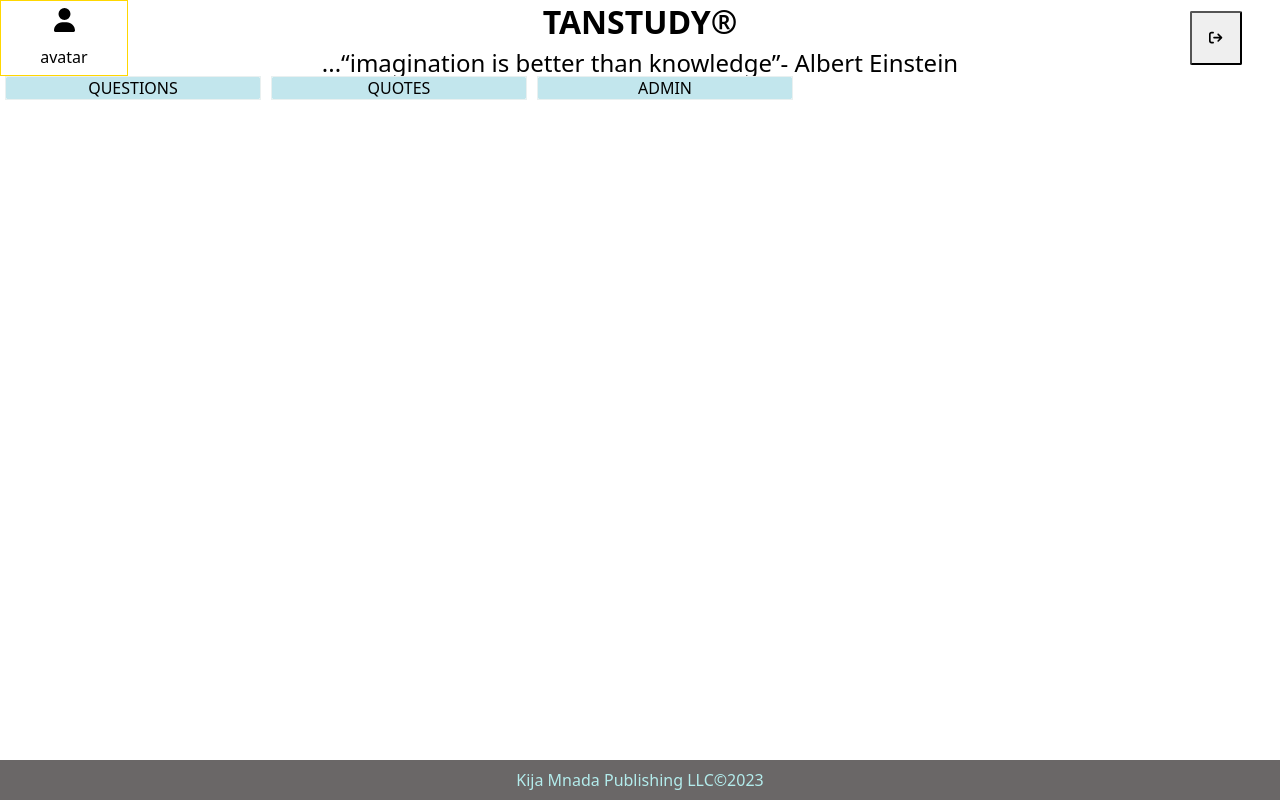
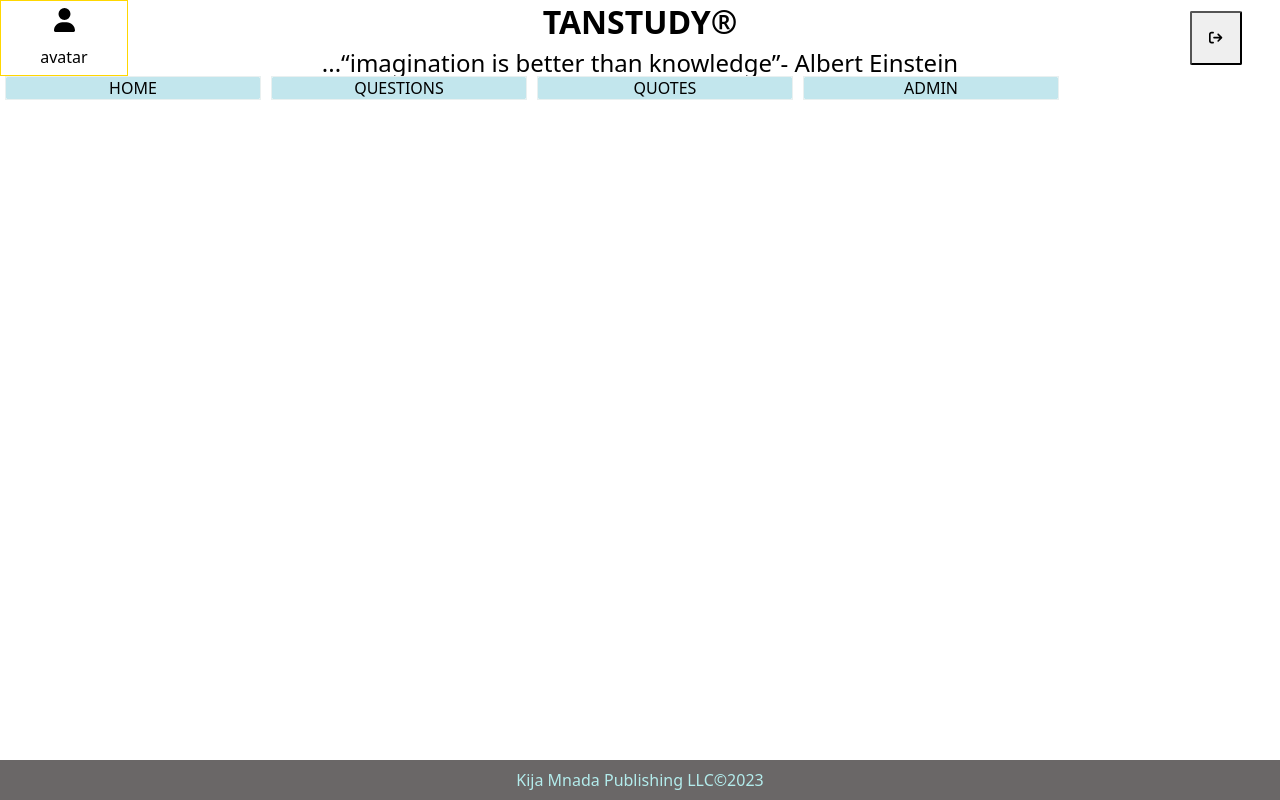
Before and after one commit to tanprograma/tanstudy, an Angular app: page /app in a window 1280 px wide. Built offline with nearby package versions, Linux system fonts and the light colour scheme; no server answers.

Commit message:
added navigation to home v0.0.9

```diff
--- a/src/app/components/main-navigation/main-navigation.component.html
+++ b/src/app/components/main-navigation/main-navigation.component.html
@@ -2,6 +2,9 @@
   <!-- <li class="navigation-item">
     <button class="logout-link" (click)="logout()">logout</button>
   </li> -->
+  <li class="navigation-item">
+    <a class="link" routerLink="/app">home</a>
+  </li>
   <li class="navigation-item">
     <a class="link" routerLink="/app/questions">questions</a>
   </li>
```
